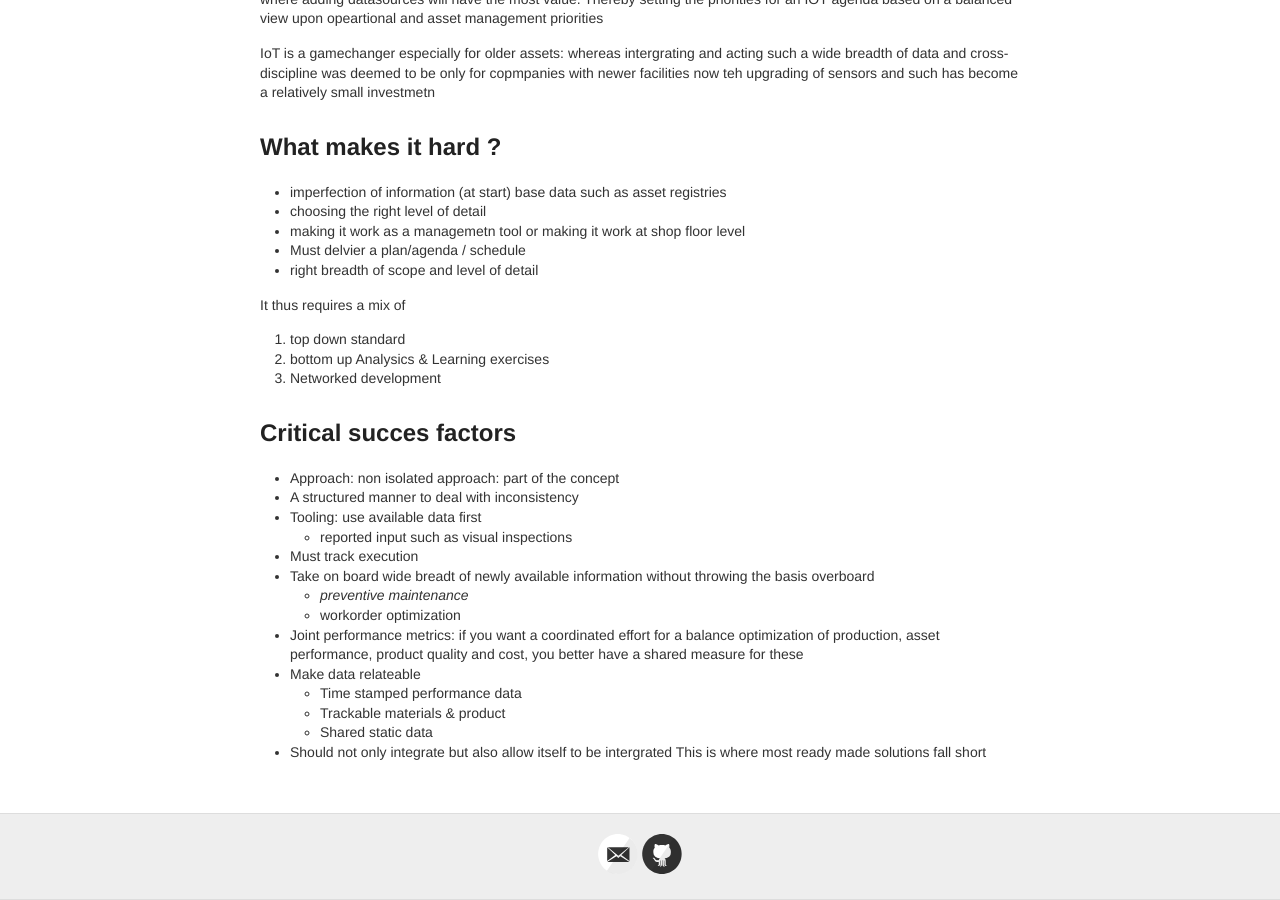
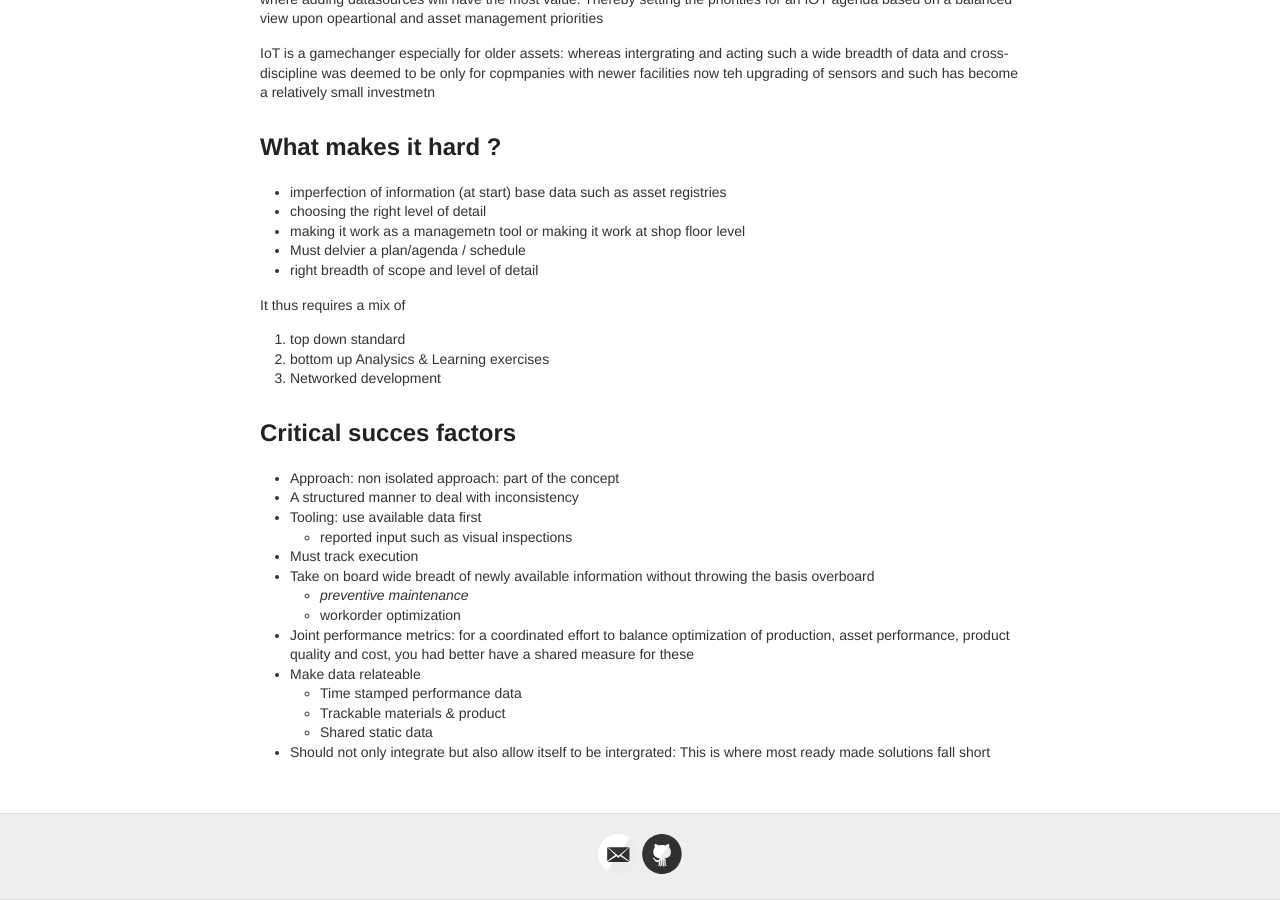
Before and after one commit to fprisse/Digital_for_Industry, a Jekyll site: the page built from _posts/2018-07-10-asset-performance-management-introduction.markdown, in a window 1280 px wide and 900 px high, scrolled down 6566 px. Built offline with Jekyll 4.4.1, drawn with Linux system fonts in a browser that asks for light colours.

Commit message:
Browser review

```diff
--- a/_posts/2018-07-10-asset-performance-management-introduction.markdown
+++ b/_posts/2018-07-10-asset-performance-management-introduction.markdown
@@ -171,10 +171,10 @@ It thus requires a mix of
   - _preventive maintenance_
   - workorder optimization
 - Joint performance metrics:
-  if you want a coordinated effort for a balance optimization of production, asset performance, product quality and cost, you better have a shared measure for these
+  for a coordinated effort to balance optimization of production, asset performance, product quality and cost, you had better have a shared measure for these
 - Make data relateable
   - Time stamped performance data
   - Trackable materials & product
   - Shared static data
-- Should not only integrate but also allow itself to be intergrated
+- Should not only integrate but also allow itself to be intergrated:
   This is where most ready made solutions fall short
```
